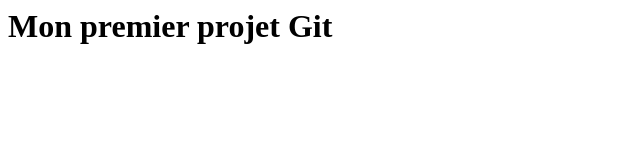
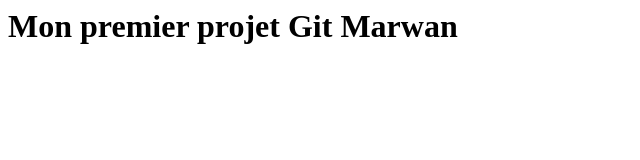
Before and after one commit to MarwanBouhamed/projet-git, a plain HTML site: page index.html in a window 1280 px wide. Shown: the whole page, without its empty margins (0-640 px from the left). Drawn offline with Linux system fonts and the light colour scheme.

Commit message:
Your commit message

```diff
--- a/index.html
+++ b/index.html
@@ -1 +1 @@
-<h1>Mon premier projet Git</h1>
+<h1>Mon premier projet Git Marwan</h1>
```
